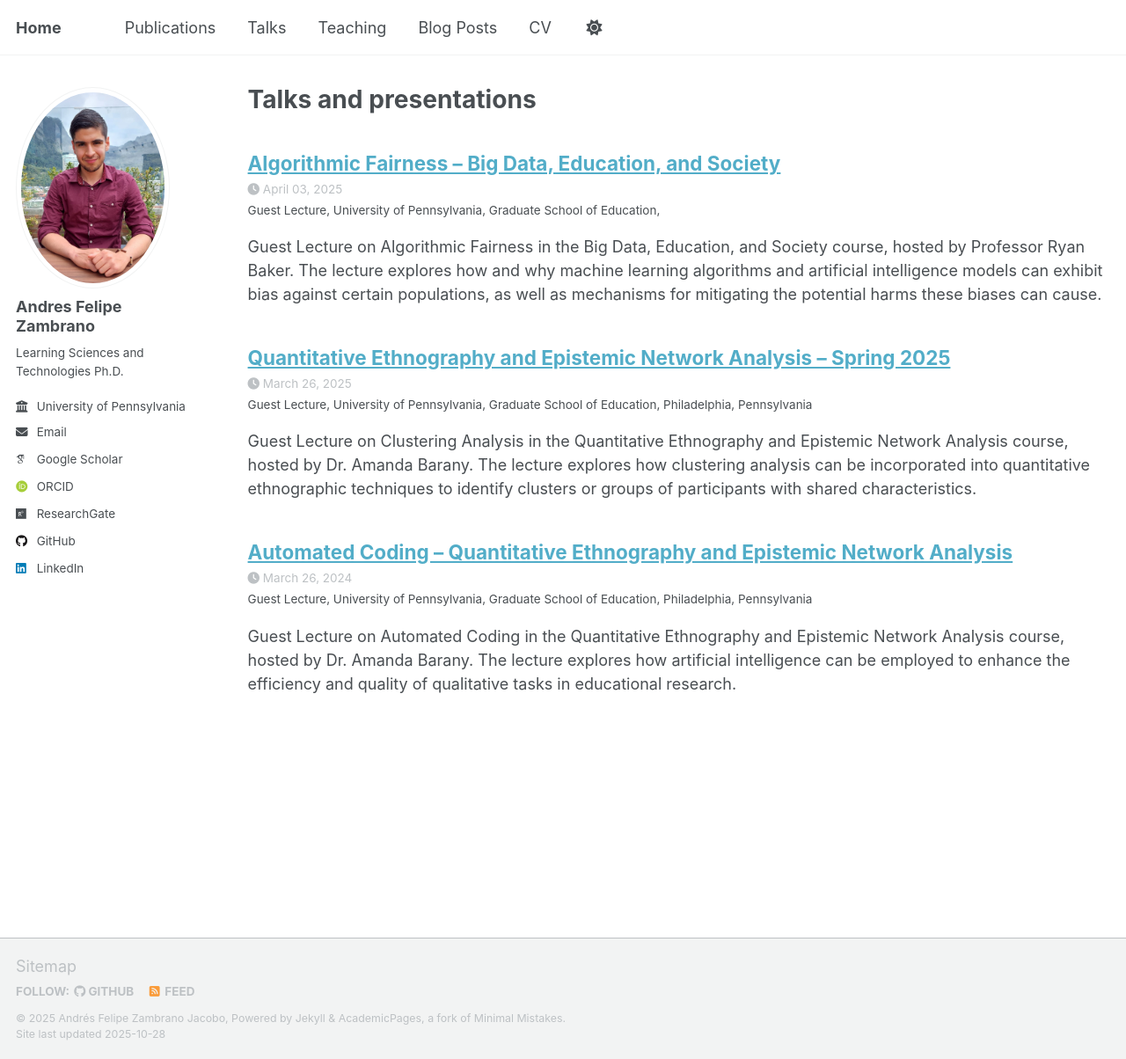
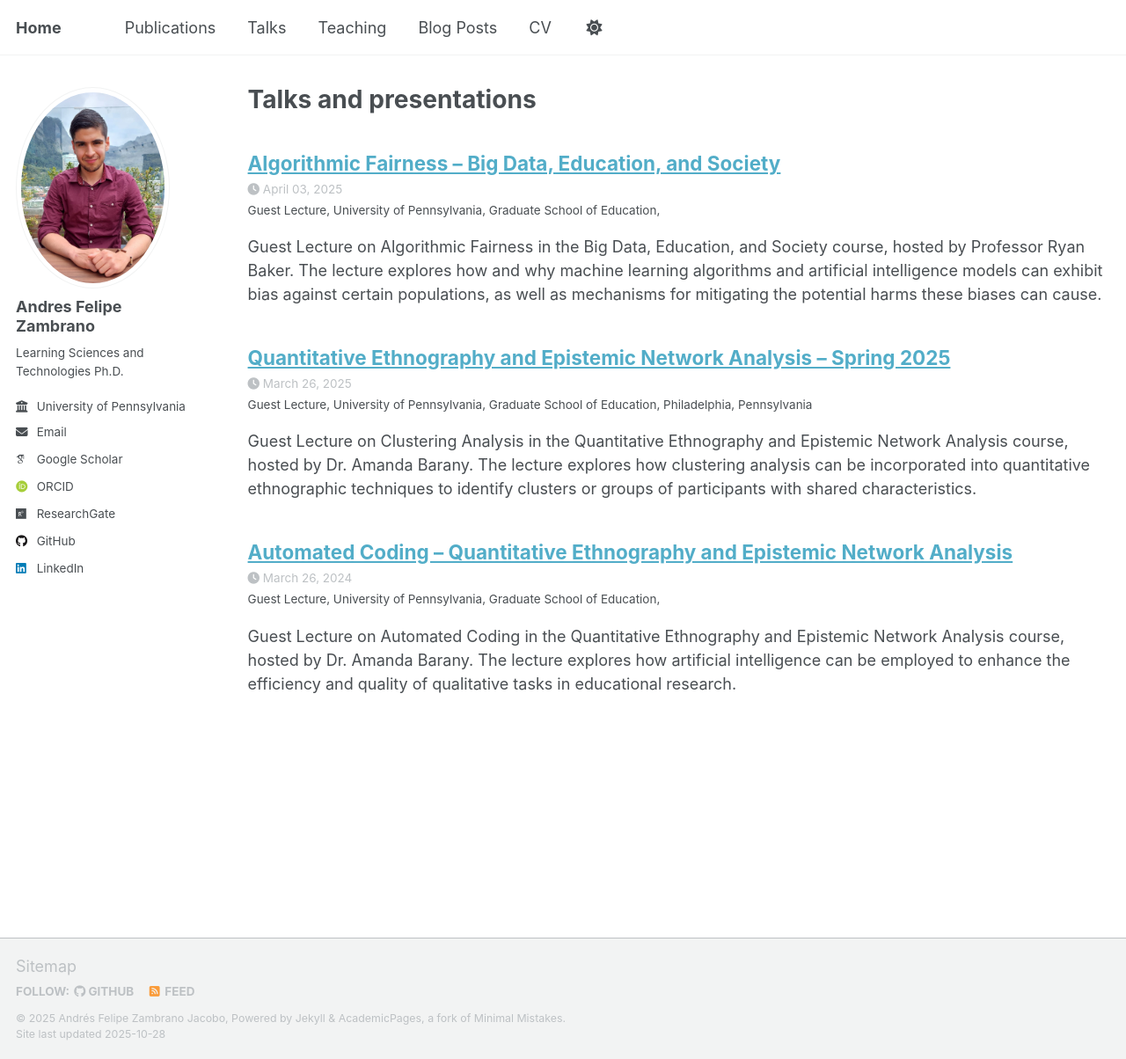
Before and after one commit to afzambrano/afzambrano.github.io, a Jekyll site: the page built from _pages/talks.html, in a window 1280 px wide and 1204 px high. Shown: the whole window at 88% size. Built offline with Jekyll 4.4.1, drawn with Linux system fonts in a browser that asks for light colours; some web fonts are replaced; a script that is not in the unit is left out.

Commit message:
Update 2024-automated-coding.md

```diff
--- a/_talks/2024-automated-coding.md
+++ b/_talks/2024-automated-coding.md
@@ -5,6 +5,5 @@ type: "Guest Lecture"
 permalink: /talks/2024-automated-coding
 venue: "University of Pennsylvania, Graduate School of Education"
 date: 2024-03-26
-location: "Philadelphia, Pennsylvania"
 ---
 Guest Lecture on Automated Coding in the Quantitative Ethnography and Epistemic Network Analysis course, hosted by Dr. Amanda Barany. The lecture explores how artificial intelligence can be employed to enhance the efficiency and quality of qualitative tasks in educational research.
```
